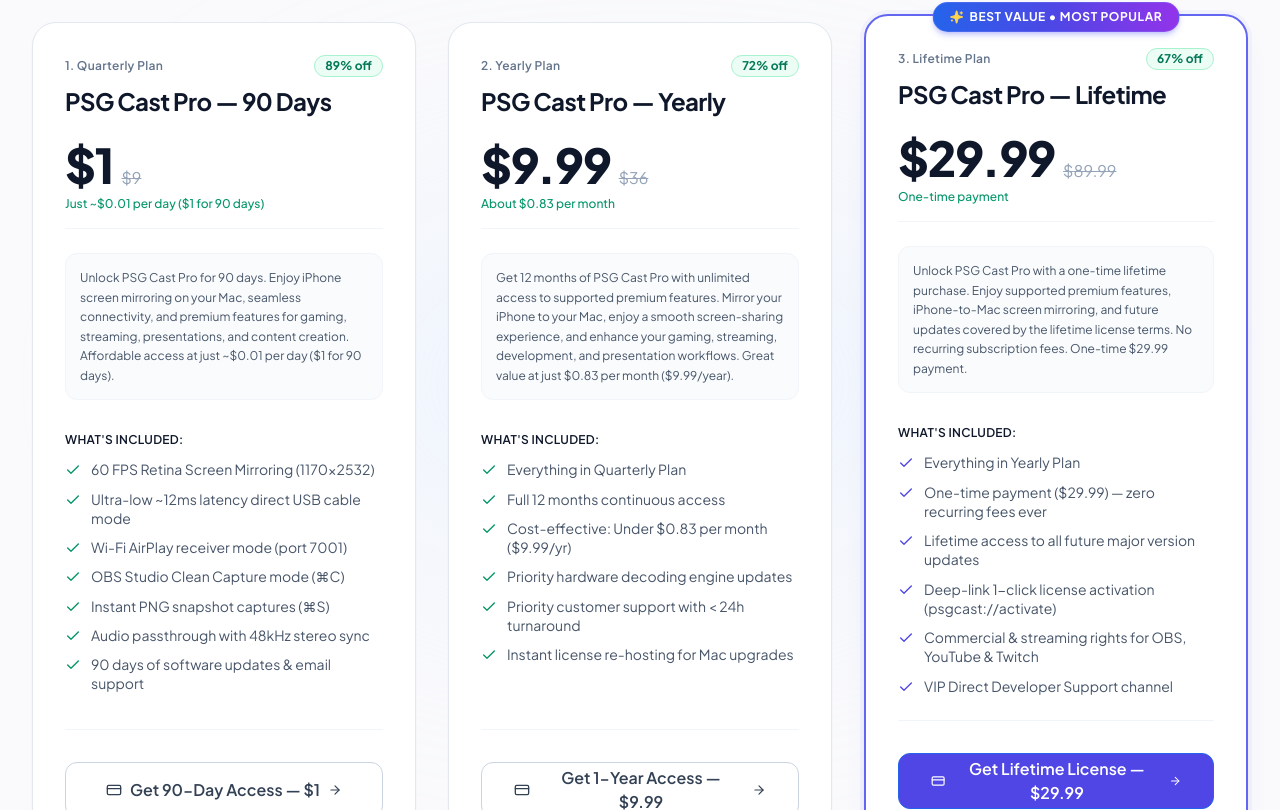
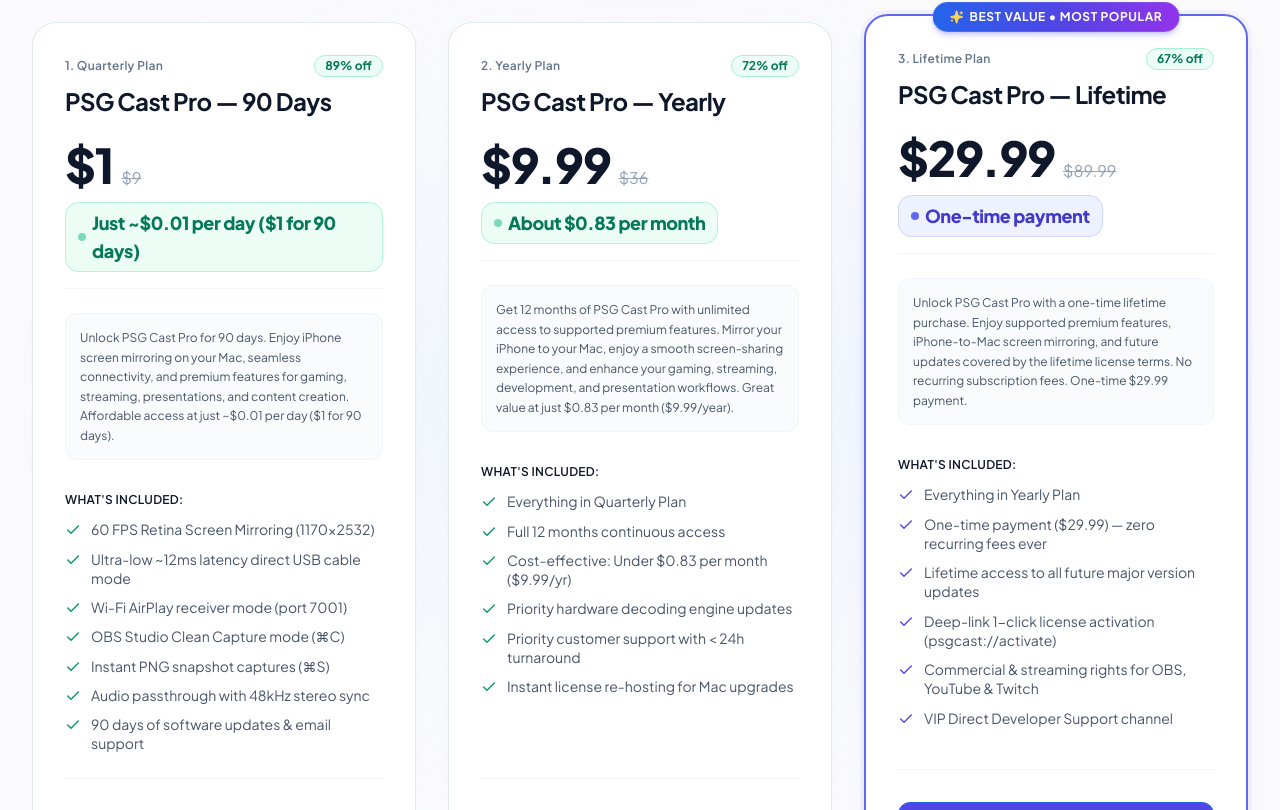
Before and after one commit to alokrathaur/PSGCastWebApp, a React (Vite) app: page / in a window 1280 px wide. Shown: the part 7950-8760 px from the top of the page. Built offline with nearby package versions, Linux system fonts and the light colour scheme; no server answers.

Commit message:
style(pricing): make effective daily price font much bigger and prominent with badge styling

```diff
--- a/src/components/home/PricingSection.tsx
+++ b/src/components/home/PricingSection.tsx
@@ -131,7 +131,7 @@
                   </div>
 
                   {/* Pricing Block */}
-                  <div className="space-y-1.5 pb-4 border-b border-slate-100">
+                  <div className="space-y-2.5 pb-4 border-b border-slate-100">
                     <div className="flex items-baseline gap-2">
                       <span className="text-4xl sm:text-5xl font-extrabold tracking-tight text-slate-900">
                         {pricing.symbol}{pricing.price}
@@ -140,9 +140,22 @@
                         {pricing.symbol}{pricing.originalPrice}
                       </span>
                     </div>
-                    <p className="text-xs font-medium text-emerald-600">
-                      {pricing.subtext}
-                    </p>
+                    <div className="pt-0.5">
+                      <span
+                        className={`inline-flex items-center gap-1.5 px-3 py-1.5 rounded-lg text-base sm:text-lg font-extrabold tracking-tight border shadow-xs ${
+                          isLifetime
+                            ? "bg-indigo-50 text-indigo-700 border-indigo-200/80"
+                            : "bg-emerald-50 text-emerald-700 border-emerald-200/80"
+                        }`}
+                      >
+                        <span
+                          className={`w-2 h-2 rounded-full shrink-0 ${
+                            isLifetime ? "bg-indigo-500" : "bg-emerald-500 animate-pulse"
+                          }`}
+                        />
+                        {pricing.subtext}
+                      </span>
+                    </div>
                   </div>
 
                   {/* Geo-localized Dodo Payments Description */}
```
